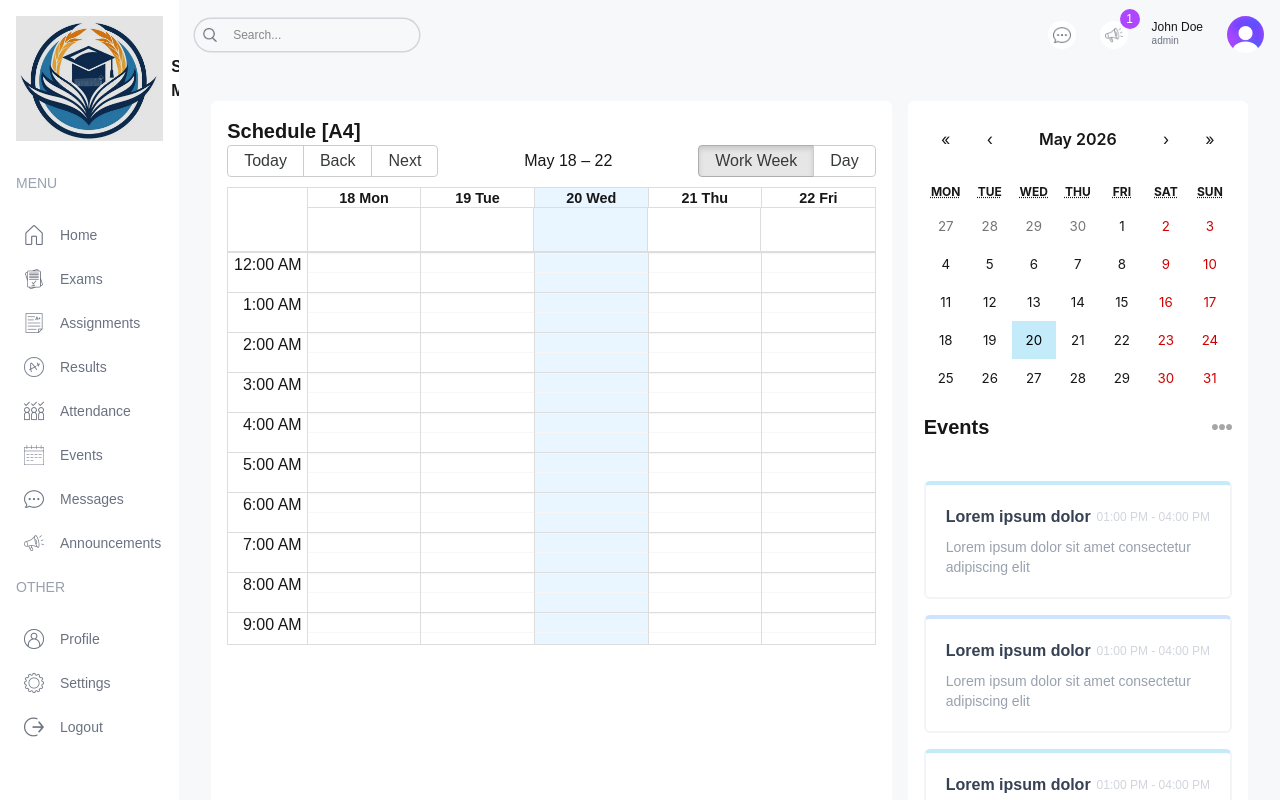
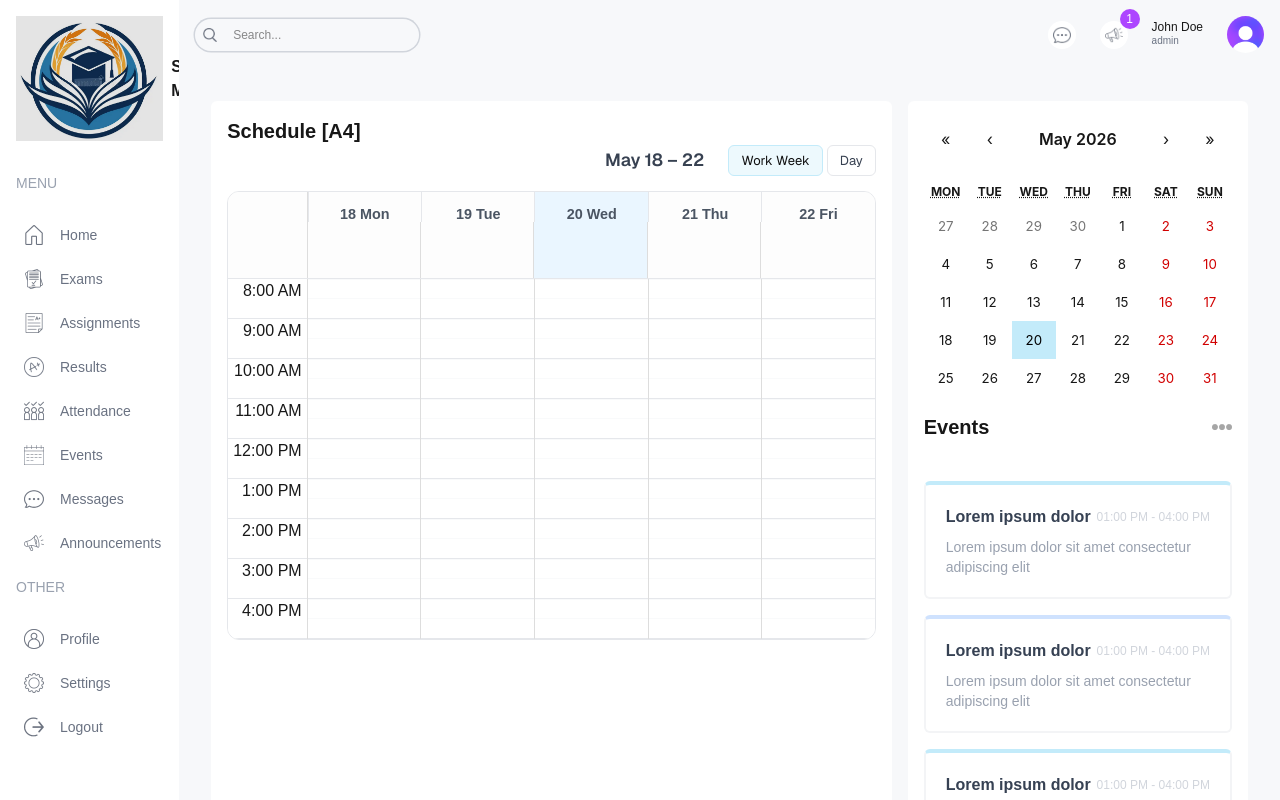
Before and after one commit to AKLIGO/Dashbord_sudent_Next_Js, a Next.js app: page /student in a window 1280 px wide. Built offline with nearby package versions, Linux system fonts and the light colour scheme.

Commit message:
mise en place du page student avec son tableau

```diff
--- a/app/globals.css
+++ b/app/globals.css
@@ -47,3 +47,142 @@ body {
   background-color: #C3EBFA !important;
   color: black !important;
 }
+
+/* Calendar Toolbar Styling */
+.rbc-toolbar {
+  margin-bottom: 15px !important;
+  font-family: var(--font-sans), sans-serif;
+}
+
+.rbc-btn-group:first-child {
+  display: none !important;
+}
+
+.rbc-toolbar-label {
+  text-align: right !important;
+  padding: 0px 20px !important;
+  font-weight: 600 !important;
+  font-size: 1.1rem !important;
+  color: #374151 !important;
+}
+
+.rbc-btn-group:last-child {
+  font-size: 13px !important;
+}
+
+.rbc-btn-group:last-child button {
+  border: 1px solid #e5e7eb !important;
+  background-color: #ffffff !important;
+  color: #374151 !important;
+  margin-left: 4px !important;
+  border-radius: 6px !important;
+  padding: 6px 12px !important;
+  transition: all 0.2s ease !important;
+  cursor: pointer !important;
+}
+
+.rbc-btn-group:last-child button:hover {
+  background-color: #f3f4f6 !important;
+}
+
+.rbc-toolbar button.rbc-active {
+  background-color: var(--color-lamaSkyLight) !important;
+  color: #111 !important;
+  border-color: var(--color-lamaSky) !important;
+  box-shadow: none !important;
+}
+
+/* Time Grid & Borders */
+.rbc-time-view {
+  border: 1px solid #e5e7eb !important;
+  border-radius: 12px !important;
+  overflow: hidden !important;
+  background-color: white !important;
+}
+
+.rbc-time-header {
+  border-bottom: 1px solid #e5e7eb !important;
+  background-color: #fdfdfd !important;
+}
+
+.rbc-header {
+  padding: 12px 0 !important;
+  font-weight: 600 !important;
+  color: #4b5563 !important;
+  border-left: 1px solid #e5e7eb !important;
+  border-bottom: none !important;
+}
+
+.rbc-time-content {
+  border-top: none !important;
+}
+
+.rbc-day-slot .rbc-time-slot {
+  border-top: 1px solid #f9fafb !important;
+}
+
+.rbc-timeslot-group {
+  border-bottom: 1px solid #e5e7eb !important;
+  background-color: #ffffff !important;
+}
+
+.rbc-time-gutr.rbc-time-column {
+  font-size: 12px !important;
+  font-weight: 500 !important;
+  color: #9ca3af !important;
+  background-color: #fdfdfd !important;
+  border-right: 1px solid #e5e7eb !important;
+}
+
+.rbc-time-gutr .rbc-timeslot-group {
+  display: flex !important;
+  align-items: center !important;
+  justify-content: center !important;
+  padding: 0 10px !important;
+}
+
+.rbc-day-slot {
+  font-size: 14px !important;
+}
+
+/* Events Styling */
+.rbc-event {
+  border: 1px solid rgba(255, 255, 255, 0.4) !important;
+  border-radius: 8px !important;
+  color: #1f2937 !important;
+  padding: 8px !important;
+  margin-top: 1px !important;
+  box-shadow: 0 2px 4px rgba(0, 0, 0, 0.04) !important;
+  transition: transform 0.15s ease, box-shadow 0.15s ease !important;
+  width: 98% !important;
+  margin-left: 1% !important;
+}
+
+.rbc-event:hover {
+  transform: translateY(-1px) !important;
+  box-shadow: 0 4px 6px rgba(0, 0, 0, 0.08) !important;
+  z-index: 5 !important;
+}
+
+.rbc-event-label {
+  font-size: 11px !important;
+  font-weight: 600 !important;
+  color: rgba(0, 0, 0, 0.5) !important;
+  margin-bottom: 3px !important;
+}
+
+/* Premium Cycling Event Colors */
+.rbc-event:nth-child(3n + 1) {
+  background-color: var(--color-lamaSkyLight) !important;
+  border-left: 4px solid var(--color-lamaSky) !important;
+}
+
+.rbc-event:nth-child(3n + 2) {
+  background-color: var(--color-lamaPurpleLight) !important;
+  border-left: 4px solid var(--color-lamaPurple) !important;
+}
+
+.rbc-event:nth-child(3n + 3) {
+  background-color: var(--color-lamaYellowLight) !important;
+  border-left: 4px solid var(--color-lamaYellow) !important;
+}
--- a/components/BigCalendar.tsx
+++ b/components/BigCalendar.tsx
@@ -8,7 +8,10 @@ import { calendarEvents } from "@/lib/data";
 
 const localizer = momentLocalizer(moment)
 const BigCalendar = () => {
-    const [view, setView] = useState<View>(Views.WORK_WEEK)
+    const [view, setView] = useState<View>(Views.WORK_WEEK);
+    const handleOnChangeView = (selectedView: View) => {
+        setView(selectedView);
+    };
     return (
         <div>
             <Calendar
@@ -18,8 +21,12 @@ const BigCalendar = () => {
                 endAccessor="end"
                 views={["work_week", "day"]}
                 view={view}
-                style={{ height: 500 }}
-                onView={setView}
+                style={{ height: "98%" }}
+                onView={handleOnChangeView}
+                min={new Date(2026, 5, 23, 8, 0, 0)}
+                max={new Date(2026, 5, 23, 17, 0, 0)}
+                step={30}
+
             />
         </div>
     )
--- a/lib/data.ts
+++ b/lib/data.ts
@@ -526,70 +526,70 @@ export const examsData = [
         subject: "Math",
         class: "1A",
         teacher: "Martha Morris",
-        date: "2025-01-01",
+        date: "2026-06-21",
     },
     {
         id: 2,
         subject: "English",
         class: "2A",
         teacher: "Randall Garcia",
-        date: "2025-01-01",
+        date: "2026-06-22",
     },
     {
         id: 3,
         subject: "Science",
         class: "3A",
         teacher: "Myrtie Scott",
-        date: "2025-01-01",
+        date: "2026-06-23",
     },
     {
         id: 4,
         subject: "Social Studies",
         class: "1B",
         teacher: "Alvin Swanson",
-        date: "2025-01-01",
+        date: "2026-06-24",
     },
     {
         id: 5,
         subject: "Art",
         class: "4A",
         teacher: "Mabelle Wallace",
-        date: "2025-01-01",
+        date: "2026-06-25",
     },
     {
         id: 6,
         subject: "Music",
         class: "5A",
         teacher: "Dale Thompson",
-        date: "2025-01-01",
+        date: "2026-06-26",
     },
     {
         id: 7,
         subject: "History",
         class: "6A",
         teacher: "Allie Conner",
-        date: "2025-01-01",
+        date: "2026-06-27",
     },
     {
         id: 8,
         subject: "Geography",
         class: "6B",
         teacher: "Hunter Fuller",
-        date: "2025-01-01",
+        date: "2026-06-28",
     },
     {
         id: 9,
         subject: "Physics",
         class: "7A",
         teacher: "Lois Lindsey",
-        date: "2025-01-01",
+        date: "2026-06-21",
     },
     {
         id: 10,
         subject: "Chemistry",
         class: "8A",
         teacher: "Vera Soto",
-        date: "2025-01-01",
+        date: "2026-06-22",
     },
 ];
 
@@ -599,70 +599,70 @@ export const assignmentsData = [
         subject: "Math",
         class: "1A",
         teacher: "Anthony Boone",
-        dueDate: "2025-01-01",
+        dueDate: "2026-06-23",
     },
     {
         id: 2,
         subject: "English",
         class: "2A",
         teacher: "Clifford Bowen",
-        dueDate: "2025-01-01",
+        dueDate: "2026-06-24",
     },
     {
         id: 3,
         subject: "Science",
         class: "3A",
         teacher: "Catherine Malone",
-        dueDate: "2025-01-01",
+        dueDate: "2026-06-25",
     },
     {
         id: 4,
         subject: "Social Studies",
         class: "1B",
         teacher: "Willie Medina",
-        dueDate: "2025-01-01",
+        dueDate: "2026-06-26",
     },
     {
         id: 5,
         subject: "Art",
         class: "4A",
         teacher: "Jose Ruiz",
-        dueDate: "2025-01-01",
+        dueDate: "2026-06-27",
     },
     {
         id: 6,
         subject: "Music",
         class: "5A",
         teacher: "Katharine Owens",
-        dueDate: "2025-01-01",
+        dueDate: "2026-06-28",
     },
     {
         id: 7,
         subject: "History",
         class: "6A",
         teacher: "Shawn Norman",
-        dueDate: "2025-01-01",
+        dueDate: "2026-06-21",
     },
     {
         id: 8,
         subject: "Geography",
         class: "6B",
         teacher: "Don Holloway",
-        dueDate: "2025-01-01",
+        dueDate: "2026-06-22",
     },
     {
         id: 9,
         subject: "Physics",
         class: "7A",
         teacher: "Franklin Gregory",
-        dueDate: "2025-01-01",
+        dueDate: "2026-06-23",
     },
     {
         id: 10,
         subject: "Chemistry",
         class: "8A",
         teacher: "Danny Nguyen",
-        dueDate: "2025-01-01",
+        dueDate: "2026-06-24",
     },
 ];
 
@@ -673,7 +673,7 @@ export const resultsData = [
         class: "1A",
         teacher: "John Doe",
         student: "John Doe",
-        date: "2025-01-01",
+        date: "2026-06-25",
         type: "exam",
         score: 90,
     },
@@ -683,7 +683,7 @@ export const resultsData = [
         class: "2A",
         teacher: "John Doe",
         student: "John Doe",
-        date: "2025-01-01",
+        date: "2026-06-26",
         type: "exam",
         score: 90,
     },
@@ -693,7 +693,7 @@ export const resultsData = [
         class: "3A",
         teacher: "John Doe",
         student: "John Doe",
-        date: "2025-01-01",
+        date: "2026-06-27",
         type: "exam",
         score: 90,
     },
@@ -703,7 +703,7 @@ export const resultsData = [
         class: "1B",
         teacher: "John Doe",
         student: "John Doe",
-        date: "2025-01-01",
+        date: "2026-06-28",
         type: "exam",
         score: 90,
     },
@@ -713,7 +713,7 @@ export const resultsData = [
         class: "4A",
         teacher: "John Doe",
         student: "John Doe",
-        date: "2025-01-01",
+        date: "2026-06-21",
         type: "exam",
         score: 90,
     },
@@ -723,7 +723,7 @@ export const resultsData = [
         class: "5A",
         teacher: "John Doe",
         student: "John Doe",
-        date: "2025-01-01",
+        date: "2026-06-22",
         type: "exam",
         score: 90,
     },
@@ -733,7 +733,7 @@ export const resultsData = [
         class: "6A",
         teacher: "John Doe",
         student: "John Doe",
-        date: "2025-01-01",
+        date: "2026-06-23",
         type: "exam",
         score: 90,
     },
@@ -743,7 +743,7 @@ export const resultsData = [
         class: "6B",
         teacher: "John Doe",
         student: "John Doe",
-        date: "2025-01-01",
+        date: "2026-06-24",
         type: "exam",
         score: 90,
     },
@@ -753,7 +753,7 @@ export const resultsData = [
         class: "7A",
         teacher: "John Doe",
         student: "John Doe",
-        date: "2025-01-01",
+        date: "2026-06-25",
         type: "exam",
         score: 90,
     },
@@ -763,7 +763,7 @@ export const resultsData = [
         class: "8A",
         teacher: "John Doe",
         student: "John Doe",
-        date: "2025-01-01",
+        date: "2026-06-26",
         type: "exam",
         score: 90,
     },
@@ -774,7 +774,7 @@ export const eventsData = [
         id: 1,
         title: "Lake Trip",
         class: "1A",
-        date: "2025-01-01",
+        date: "2026-06-27",
         startTime: "10:00",
         endTime: "11:00",
     },
@@ -782,7 +782,7 @@ export const eventsData = [
         id: 2,
         title: "Picnic",
         class: "2A",
-        date: "2025-01-01",
+        date: "2026-06-28",
         startTime: "10:00",
         endTime: "11:00",
     },
@@ -790,7 +790,7 @@ export const eventsData = [
         id: 3,
         title: "Beach Trip",
         class: "3A",
-        date: "2025-01-01",
+        date: "2026-06-21",
         startTime: "10:00",
         endTime: "11:00",
     },
@@ -798,7 +798,7 @@ export const eventsData = [
         id: 4,
         title: "Museum Trip",
         class: "4A",
-        date: "2025-01-01",
+        date: "2026-06-22",
         startTime: "10:00",
         endTime: "11:00",
     },
@@ -806,7 +806,7 @@ export const eventsData = [
         id: 5,
         title: "Music Concert",
         class: "5A",
-        date: "2025-01-01",
+        date: "2026-06-23",
         startTime: "10:00",
         endTime: "11:00",
     },
@@ -814,7 +814,7 @@ export const eventsData = [
         id: 6,
         title: "Magician Show",
         class: "1B",
-        date: "2025-01-01",
+        date: "2026-06-24",
         startTime: "10:00",
         endTime: "11:00",
     },
@@ -822,7 +822,7 @@ export const eventsData = [
         id: 7,
         title: "Lake Trip",
         class: "2B",
-        date: "2025-01-01",
+        date: "2026-06-25",
         startTime: "10:00",
         endTime: "11:00",
     },
@@ -830,7 +830,7 @@ export const eventsData = [
         id: 8,
         title: "Cycling Race",
         class: "3B",
-        date: "2025-01-01",
+        date: "2026-06-26",
         startTime: "10:00",
         endTime: "11:00",
     },
@@ -838,7 +838,7 @@ export const eventsData = [
         id: 9,
         title: "Art Exhibition",
         class: "4B",
-        date: "2025-01-01",
+        date: "2026-06-27",
         startTime: "10:00",
         endTime: "11:00",
     },
@@ -846,7 +846,7 @@ export const eventsData = [
         id: 10,
         title: "Sports Tournament",
         class: "5B",
-        date: "2025-01-01",
+        date: "2026-06-28",
         startTime: "10:00",
         endTime: "11:00",
     },
@@ -857,61 +857,61 @@ export const announcementsData = [
         id: 1,
         title: "About 4A Math Test",
         class: "4A",
-        date: "2025-01-01",
+        date: "2026-06-21",
     },
     {
         id: 2,
         title: "About 3A Math Test",
         class: "3A",
-        date: "2025-01-01",
+        date: "2026-06-22",
     },
     {
         id: 3,
         title: "About 3B Math Test",
         class: "3B",
-        date: "2025-01-01",
+        date: "2026-06-23",
     },
     {
         id: 4,
         title: "About 6A Math Test",
         class: "6A",
-        date: "2025-01-01",
+        date: "2026-06-24",
     },
     {
         id: 5,
         title: "About 8C Math Test",
         class: "8C",
-        date: "2025-01-01",
+        date: "2026-06-25",
     },
     {
         id: 6,
         title: "About 2A Math Test",
         class: "2A",
-        date: "2025-01-01",
+        date: "2026-06-26",
     },
     {
         id: 7,
         title: "About 4C Math Test",
         class: "4C",
-        date: "2025-01-01",
+        date: "2026-06-27",
     },
     {
         id: 8,
         title: "About 4B Math Test",
         class: "4B",
-        date: "2025-01-01",
+        date: "2026-06-28",
     },
     {
         id: 9,
         title: "About 3C Math Test",
         class: "3C",
-        date: "2025-01-01",
+        date: "2026-06-21",
     },
     {
         id: 10,
         title: "About 1C Math Test",
         class: "1C",
-        date: "2025-01-01",
+        date: "2026-06-22",
     },
 ];
 
@@ -921,139 +921,157 @@ export const calendarEvents = [
     {
         title: "Math",
         allDay: false,
-        start: new Date(2026, 5, 15, 8, 0),
-        end: new Date(2026, 5, 15, 8, 45),
+        start: new Date(2026, 5, 22, 8, 0),
+        end: new Date(2026, 5, 22, 8, 45),
     },
     {
         title: "English",
         allDay: false,
-        start: new Date(2026, 5, 15, 9, 0),
-        end: new Date(2026, 5, 15, 9, 45),
+        start: new Date(2026, 5, 22, 9, 0),
+        end: new Date(2026, 5, 22, 9, 45),
     },
     {
         title: "Biology",
         allDay: false,
-        start: new Date(2026, 5, 15, 10, 0),
-        end: new Date(2026, 5, 15, 10, 45),
+        start: new Date(2026, 5, 22, 10, 0),
+        end: new Date(2026, 5, 22, 10, 45),
     },
     {
         title: "Physics",
         allDay: false,
-        start: new Date(2026, 5, 15, 11, 0),
-        end: new Date(2026, 5, 15, 11, 45),
+        start: new Date(2026, 5, 22, 11, 0),
+        end: new Date(2026, 5, 22, 11, 45),
     },
     {
         title: "Chemistry",
         allDay: false,
-        start: new Date(2026, 5, 15, 13, 0),
-        end: new Date(2026, 5, 15, 13, 45),
+        start: new Date(2026, 5, 22, 13, 0),
+        end: new Date(2026, 5, 22, 13, 45),
     },
     {
         title: "History",
         allDay: false,
-        start: new Date(2026, 5, 15, 14, 0),
-        end: new Date(2026, 5, 15, 14, 45),
+        start: new Date(2026, 5, 22, 14, 0),
+        end: new Date(2026, 5, 22, 14, 45),
     },
     {
         title: "English",
         allDay: false,
-        start: new Date(2026, 5, 16, 9, 0),
-        end: new Date(2026, 5, 16, 9, 45),
+        start: new Date(2026, 5, 23, 9, 0),
+        end: new Date(2026, 5, 23, 9, 45),
     },
     {
         title: "Biology",
         allDay: false,
-        start: new Date(2026, 5, 16, 10, 0),
-        end: new Date(2026, 5, 16, 10, 45),
+        start: new Date(2026, 5, 23, 10, 0),
+        end: new Date(2026, 5, 23, 10, 45),
     },
     {
         title: "Physics",
         allDay: false,
-        start: new Date(2026, 5, 16, 11, 0),
-        end: new Date(2026, 5, 16, 11, 45),
+        start: new Date(2026, 5, 23, 11, 0),
+        end: new Date(2026, 5, 23, 11, 45),
     },
     {
         title: "History",
         allDay: false,
-        start: new Date(2026, 5, 16, 14, 0),
-        end: new Date(2026, 5, 16, 14, 45),
+        start: new Date(2026, 5, 23, 14, 0),
+        end: new Date(2026, 5, 23, 14, 45),
     },
     {
         title: "Math",
         allDay: false,
-        start: new Date(2026, 5, 17, 8, 0),
-        end: new Date(2026, 5, 17, 8, 45),
+        start: new Date(2026, 5, 24, 8, 0),
+        end: new Date(2026, 5, 24, 8, 45),
     },
     {
         title: "Biology",
         allDay: false,
-        start: new Date(2026, 5, 17, 10, 0),
-        end: new Date(2026, 5, 17, 10, 45),
+        start: new Date(2026, 5, 24, 10, 0),
+        end: new Date(2026, 5, 24, 10, 45),
     },
     {
         title: "Chemistry",
         allDay: false,
-        start: new Date(2026, 5, 17, 13, 0),
-        end: new Date(2026, 5, 17, 13, 45),
+        start: new Date(2026, 5, 24, 13, 0),
+        end: new Date(2026, 5, 24, 13, 45),
     },
     {
         title: "History",
         allDay: false,
-        start: new Date(2026, 5, 17, 14, 0),
-        end: new Date(2026, 5, 17, 14, 45),
+        start: new Date(2026, 5, 24, 14, 0),
+        end: new Date(2026, 5, 24, 14, 45),
     },
     {
         title: "English",
         allDay: false,
-        start: new Date(2026, 5, 18, 9, 0),
-        end: new Date(2026, 5, 18, 9, 45),
+        start: new Date(2026, 5, 25, 9, 0),
+        end: new Date(2026, 5, 25, 9, 45),
     },
     {
         title: "Biology",
         allDay: false,
-        start: new Date(2026, 5, 18, 10, 0),
-        end: new Date(2026, 5, 18, 10, 45),
+        start: new Date(2026, 5, 25, 10, 0),
+        end: new Date(2026, 5, 25, 10, 45),
     },
     {
         title: "Physics",
         allDay: false,
-        start: new Date(2026, 5, 18, 11, 0),
-        end: new Date(2026, 5, 18, 11, 45),
+        start: new Date(2026, 5, 25, 11, 0),
+        end: new Date(2026, 5, 25, 11, 45),
     },
     {
         title: "History",
         allDay: false,
-        start: new Date(2026, 5, 18, 14, 0),
-        end: new Date(2026, 5, 18, 14, 45),
+        start: new Date(2026, 5, 25, 14, 0),
+        end: new Date(2026, 5, 25, 14, 45),
     },
     {
         title: "Math",
         allDay: false,
-        start: new Date(2026, 5, 19, 8, 0),
-        end: new Date(2026, 5, 19, 8, 45),
+        start: new Date(2026, 5, 26, 8, 0),
+        end: new Date(2026, 5, 26, 8, 45),
     },
     {
         title: "English",
         allDay: false,
-        start: new Date(2026, 5, 19, 9, 0),
-        end: new Date(2026, 5, 19, 9, 45),
+        start: new Date(2026, 5, 26, 9, 0),
+        end: new Date(2026, 5, 26, 9, 45),
     },
     {
         title: "Physics",
         allDay: false,
-        start: new Date(2026, 5, 19, 11, 0),
-        end: new Date(2026, 5, 19, 11, 45),
+        start: new Date(2026, 5, 26, 11, 0),
+        end: new Date(2026, 5, 26, 11, 45),
     },
     {
         title: "Chemistry",
         allDay: false,
-        start: new Date(2026, 5, 19, 13, 0),
-        end: new Date(2026, 5, 19, 13, 45),
+        start: new Date(2026, 5, 26, 13, 0),
+        end: new Date(2026, 5, 26, 13, 45),
     },
     {
         title: "History",
         allDay: false,
-        start: new Date(2026, 5, 19, 14, 0),
-        end: new Date(2026, 5, 19, 14, 45),
+        start: new Date(2026, 5, 26, 14, 0),
+        end: new Date(2026, 5, 26, 14, 45),
+    },
+    {
+        title: "Weekend Art Class",
+        allDay: false,
+        start: new Date(2026, 5, 27, 10, 0),
+        end: new Date(2026, 5, 27, 11, 45),
+    },
+    {
+        title: "Weekend Sports Tournament",
+        allDay: false,
+        start: new Date(2026, 5, 28, 9, 0),
+        end: new Date(2026, 5, 28, 14, 0),
+    },
+    {
+        title: "Catch-up Friday",
+        allDay: false,
+        start: new Date(2026, 5, 26, 15, 0),
+        end: new Date(2026, 5, 26, 16, 30),
     },
 ];
```
